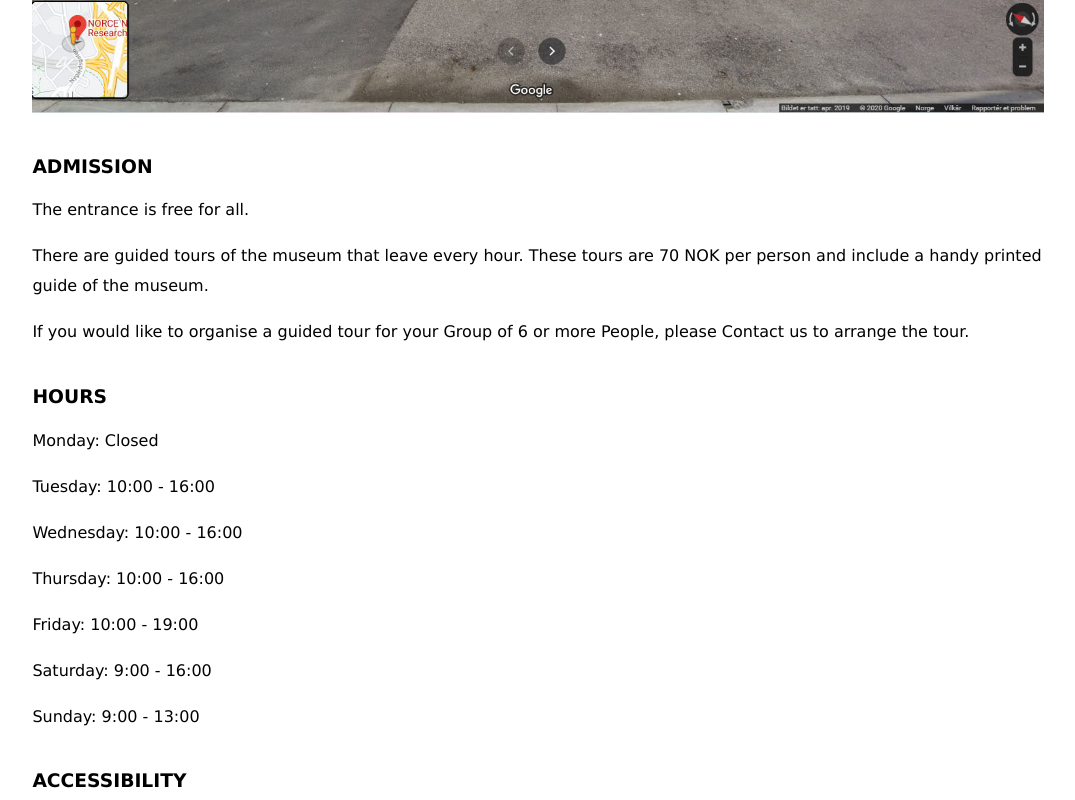
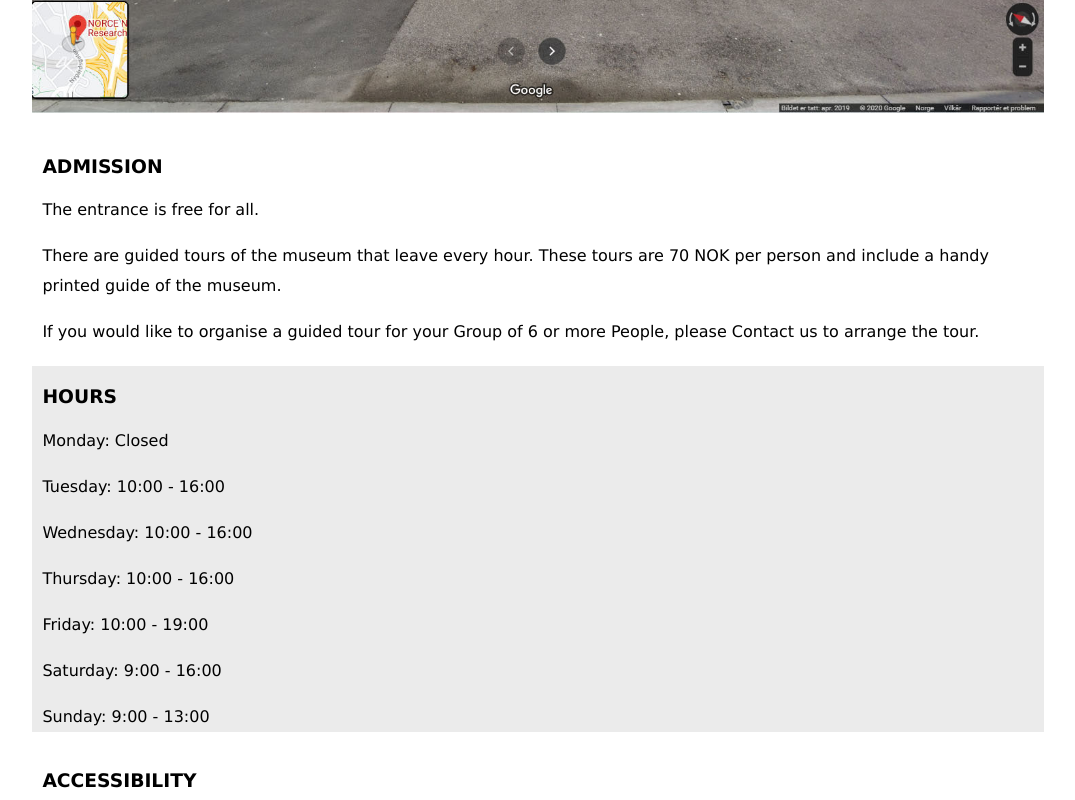
Before and after one commit to Purgatos81/2020-12-11_Semester-Project-01, a plain HTML site: page index.html in a window 1280 px wide. Shown: the part 2540-3340 px from the top of the page, without its empty margins (102-1177 px from the left). Drawn offline with Linux system fonts and the light colour scheme.

Commit message:
Small fikses
Changed tag names, and added padding to main visit

```diff
--- a/CSS/styles.css
+++ b/CSS/styles.css
@@ -99,6 +99,10 @@ img {
 
 .visit-h {
     padding-top: 20px;
+}
+
+.visit-time-div {
+    background-color: #EBEBEB;
 }
 
 .news-header2 {
@@ -231,6 +235,15 @@ img {
     .Visit-div {
         margin: 0px 10%;
     }
+
+   .visit-h {
+        padding-left: 10px;
+    }
+
+    .visit-p {
+        padding-left: 10px;
+    }
+
 
     .explore-icons-container {
         display: grid;
--- a/index.html
+++ b/index.html
@@ -120,6 +120,7 @@
                 tour for your Group of 6 or more People,
                 please Contact us to arrange the tour.
             </p>
+            <div class="visit-time-div">
                 <h3 class="visit-h">HOURS</h3>
                 <p class="visit-p">Monday: Closed</p>
                 <p class="visit-p">Tuesday: 10:00 - 16:00</p>
@@ -128,7 +129,7 @@
                 <p class="visit-p">Friday: 10:00 - 19:00</p>
                 <p class="visit-p">Saturday: 9:00 - 16:00</p>
                 <p class="visit-p">Sunday: 9:00 - 13:00</p>
-
+            </div>
             <h3 class="visit-h">ACCESSIBILITY</h3>
             <p class="visit-p">
                 The museum har wheelchair Accessibility
```
Also changed, not shown: school.html (+2 -2 lines). Lines whose indentation alone changed are shown as unchanged.
